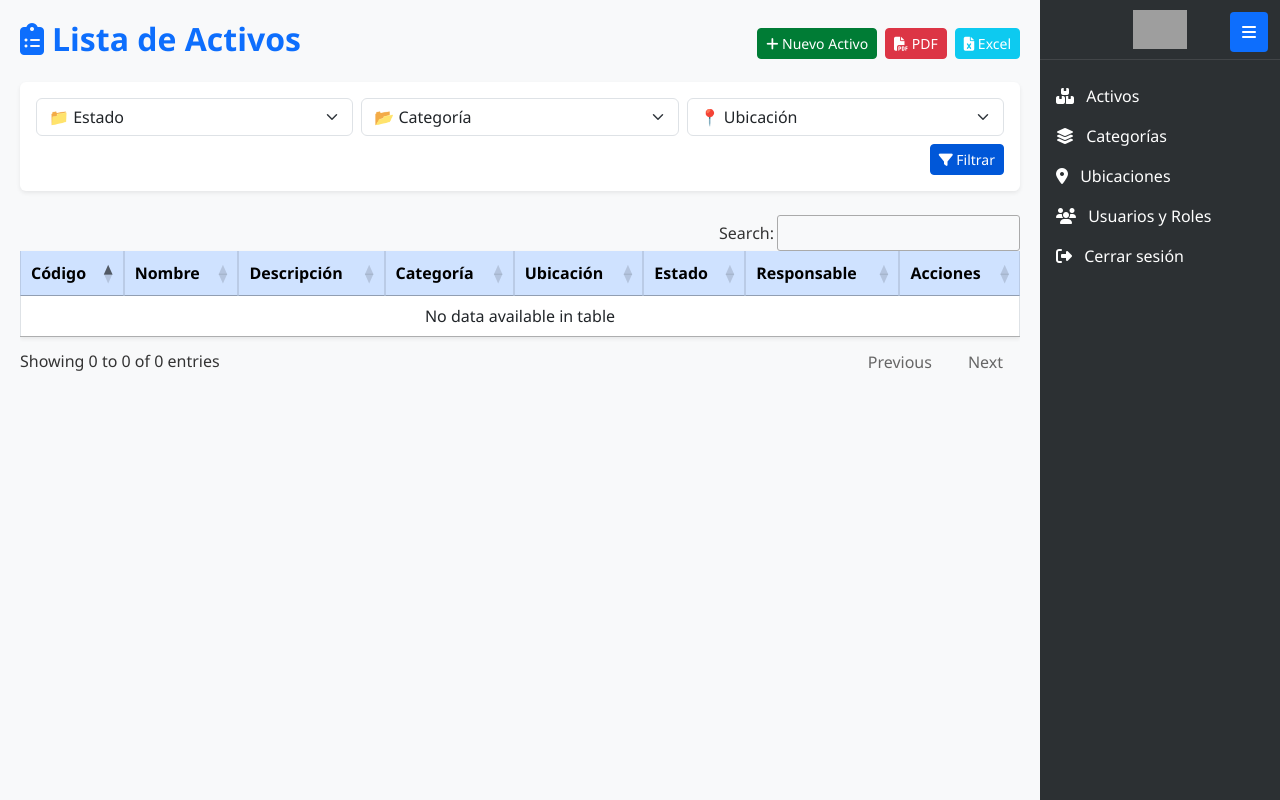
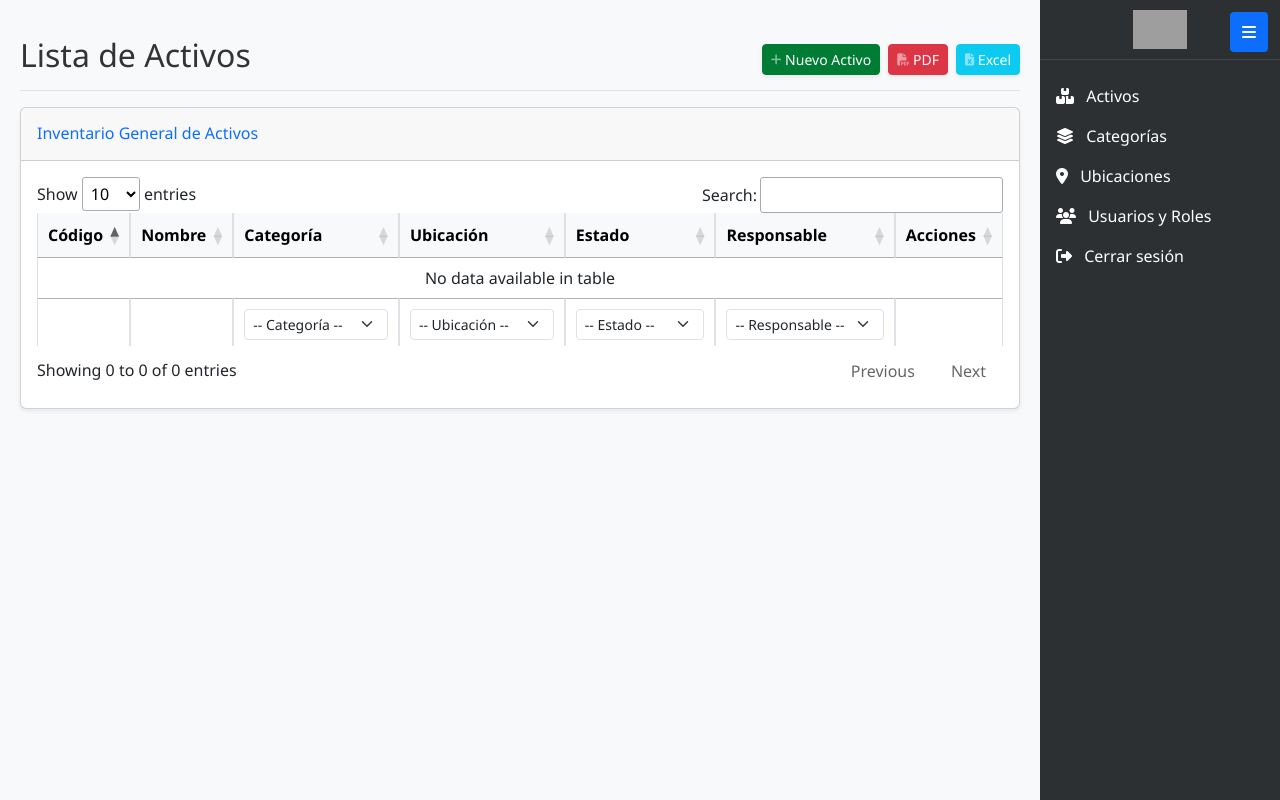
Before and after one commit to dark1212sd/inventario-cantv, a Django app: template gestion_activos/templates/gestion_activos/lista_activos.html in a window 1280 px wide. Run offline with Django 5.2, Linux system fonts and the light colour scheme; the template is opened without the code that fills it, so the values that code supplies are empty; some libraries are stand-ins or nearby versions; grey boxes are pictures that could not be loaded.

Commit message:
Changes /25/06/25 add style lista_activos

```diff
--- a/gestion_activos/templates/gestion_activos/lista_activos.html
+++ b/gestion_activos/templates/gestion_activos/lista_activos.html
@@ -1,80 +1,39 @@
 {% extends 'gestion_activos/base.html' %}
-{% load static %}
 
 {% block title %}Lista de Activos{% endblock %}
 
 {% block content %}
-<div class="d-flex justify-content-between align-items-center mb-3">
-  <h2 class="fw-bold text-primary">
-    <i class="fas fa-clipboard-list me-2"></i>Lista de Activos
-  </h2>
-  <div class="d-flex gap-2">
-    <a href="{% url 'registrar_activo' %}" class="btn btn-success btn-sm animate__animated animate__fadeIn">
-      <i class="fas fa-plus"></i> Nuevo Activo
+<div class="d-flex justify-content-between flex-wrap flex-md-nowrap align-items-center pt-3 pb-2 mb-3 border-bottom">
+    <h1 class="h2">Lista de Activos</h1>
+    <div class="btn-toolbar mb-2 mb-md-0">
+        <a href="{% url 'registrar_activo' %}" class="btn btn-sm btn-success shadow-sm me-2">
+            <i class="fas fa-plus fa-sm text-white-50"></i> Nuevo Activo
         </a>
-    <a href="{% url 'reporte_pdf' %}?estado={{ estado_seleccionado }}&categoria={{ categoria_seleccionada }}&ubicacion={{ ubicacion_seleccionada }}"
-       class="btn btn-danger btn-sm animate__animated animate__fadeIn">
-      <i class="fas fa-file-pdf"></i> PDF
+        <a href="{% url 'reporte_pdf' %}" class="btn btn-sm btn-danger shadow-sm me-2">
+            <i class="fas fa-file-pdf fa-sm text-white-50"></i> PDF
         </a>
-    <a href="{% url 'exportar_excel' %}?estado={{ estado_seleccionado }}&categoria={{ categoria_seleccionada }}&ubicacion={{ ubicacion_seleccionada }}"
-       class="btn btn-info btn-sm text-white animate__animated animate__fadeIn">
-      <i class="fas fa-file-excel"></i> Excel
+        <a href="{% url 'exportar_excel' %}" class="btn btn-sm btn-info shadow-sm text-white">
+            <i class="fas fa-file-excel fa-sm text-white-50"></i> Excel
         </a>
     </div>
 </div>
 
-<!-- Filtros -->
-<div class="bg-white shadow-sm rounded p-3 mb-4">
-  <form method="get" class="row g-2">
-    <div class="col-sm-4">
-      <select name="estado" class="form-select">
-        <option value="">📁 Estado</option>
-        <option value="activo" {% if estado_seleccionado == 'activo' %}selected{% endif %}>Activo</option>
-        <option value="inactivo" {% if estado_seleccionado == 'inactivo' %}selected{% endif %}>Inactivo</option>
-        <option value="en_mantenimiento" {% if estado_seleccionado == 'en_mantenimiento' %}selected{% endif %}>Mantenimiento</option>
-      </select>
+<div class="card shadow-sm">
+    <div class="card-header py-3">
+        <h6 class="m-0 font-weight-bold text-primary">Inventario General de Activos</h6>
     </div>
-    <div class="col-sm-4">
-      <select name="categoria" class="form-select">
-        <option value="">📂 Categoría</option>
-        {% for cat in categorias %}
-          <option value="{{ cat.id }}" {% if categoria_seleccionada == cat.id|stringformat:"s" %}selected{% endif %}>
-            {{ cat.nombre }}
-          </option>
-        {% endfor %}
-      </select>
-    </div>
-    <div class="col-sm-4">
-      <select name="ubicacion" class="form-select">
-        <option value="">📍 Ubicación</option>
-        {% for ub in ubicaciones %}
-          <option value="{{ ub.id }}" {% if ubicacion_seleccionada == ub.id|stringformat:"s" %}selected{% endif %}>
-            {{ ub.nombre }}
-          </option>
-        {% endfor %}
-      </select>
-    </div>
-    <div class="col-12 text-end mt-2">
-      <button type="submit" class="btn btn-primary btn-sm">
-        <i class="fas fa-filter"></i> Filtrar
-      </button>
-    </div>
-  </form>
-</div>
-
-<!-- Tabla -->
+    <div class="card-body">
         <div class="table-responsive">
-  <table id="tabla-activos" class="table table-bordered shadow-sm">
-    <thead class="table-primary text-center">
+            <table id="tabla-activos" class="table table-bordered table-hover" style="width:100%">
+                <thead class="table-light">
                     <tr>
                         <th>Código</th>
                         <th>Nombre</th>
-        <th>Descripción</th>
                         <th>Categoría</th>
                         <th>Ubicación</th>
                         <th>Estado</th>
                         <th>Responsable</th>
-        <th>Acciones</th>
+                        <th class="text-center">Acciones</th>
                     </tr>
                 </thead>
                 <tbody>
@@ -82,42 +41,76 @@
                     <tr>
                         <td>{{ activo.codigo }}</td>
                         <td>{{ activo.nombre }}</td>
-          <td>{{ activo.descripcion }}</td>
-          <td>{{ activo.categoria.nombre }}</td>
-          <td>{{ activo.ubicacion.nombre }}</td>
-          <td>
-            <span class="badge bg-{{ activo.estado|lower|yesno:'success,danger,warning' }}">
-              {{ activo.get_estado_display }}
-            </span>
+                        <td>{{ activo.categoria.nombre|default:"N/A" }}</td>
+                        <td>{{ activo.ubicacion.nombre|default:"N/A" }}</td>
+                        <td class="text-center">
+                            {% if activo.estado == 'activo' %}
+                                <span class="badge rounded-pill bg-success">Activo</span>
+                            {% elif activo.estado == 'en_mantenimiento' %}
+                                <span class="badge rounded-pill bg-warning text-dark">Mantenimiento</span>
+                            {% else %}
+                                <span class="badge rounded-pill bg-secondary">Inactivo</span>
+                            {% endif %}
                         </td>
                         <td>{{ activo.responsable.username|default:"No asignado" }}</td>
                         <td class="text-center">
-            <a href="{% url 'editar_activo' activo.pk %}" class="btn btn-warning btn-sm">✏️</a>
-            <a href="{% url 'eliminar_activo' activo.pk %}" class="btn btn-danger btn-sm">🗑️</a>
+                            <a href="{% url 'editar_activo' activo.pk %}" class="btn btn-sm btn-outline-warning" title="Editar">
+                                <i class="fas fa-pencil-alt"></i>
+                            </a>
+                            <a href="{% url 'eliminar_activo' activo.pk %}" class="btn btn-sm btn-outline-danger" title="Eliminar">
+                                <i class="fas fa-trash-alt"></i>
+                            </a>
                         </td>
                     </tr>
                     {% endfor %}
                 </tbody>
+                <tfoot>
+                    <tr>
+                        <th></th> <th></th> <th>Categoría</th>
+                        <th>Ubicación</th>
+                        <th>Estado</th>
+                        <th>Responsable</th>
+                        <th></th> </tr>
+                </tfoot>
             </table>
+        </div>
+    </div>
 </div>
 {% endblock %}
 
 {% block extra_js %}
 <script>
-  $(document).ready(function () {
-    const table = $('#tabla-activos').DataTable({
+$(document).ready(function() {
+    $('#tabla-activos tfoot th').each(function() {
+        var title = $(this).text();
+        // Añade un input de búsqueda solo a las columnas con título en el footer
+        if (title) {
+            $(this).html('<input type="text" class="form-control form-control-sm" placeholder="Buscar ' + title + '" />');
+        }
+    });
+
+    var table = $('#tabla-activos').DataTable({
         language: {
             url: '//cdn.datatables.net/plug-ins/1.13.4/i18n/es-ES.json'
         },
-      dom: 'ftip',
+        initComplete: function() {
+            this.api().columns([2, 3, 4, 5]).every(function() { // Columnas: Categoria, Ubicacion, Estado, Responsable
+                var column = this;
+                var select = $('<select class="form-select form-select-sm"><option value="">-- ' + $(column.header()).html() + ' --</option></select>')
+                    .appendTo($(column.footer()).empty())
+                    .on('change', function() {
+                        var val = $.fn.dataTable.util.escapeRegex($(this).val());
+                        column.search(val ? '^' + val + '$' : '', true, false).draw();
                     });
 
-    // Estilo personalizado al buscador
-    const input = $('#tabla-activos_filter input');
-    input.attr('placeholder', 'Buscar activo');
-    input.addClass('form-control rounded-pill ps-5');
-    input.before('<i class="fas fa-search position-absolute ms-3 mt-2 text-muted"></i>');
-    $('#tabla-activos_filter').css('position', 'relative');
+                column.data().unique().sort().each(function(d, j) {
+                    if(d) { // No añadir opciones vacías
+                        select.append('<option value="' + d + '">' + d + '</option>');
+                    }
+                });
+            });
+        }
+    });
 });
 </script>
 {% endblock %}
--- a/gestion_activos/views.py
+++ b/gestion_activos/views.py
@@ -17,7 +17,7 @@ import openpyxl
 from django.template.loader import render_to_string
 from django.http import HttpResponse
 from io import BytesIO
-
+from xhtml2pdf import pisa
 
 # ==============================================================================
 # VISTAS DE ÍNDICE Y AUTENTICACIÓN
```
Also changed, not shown: gestion_activos/templates/gestion_activos/vista_bitacora.html (+39 -17 lines). Lines whose indentation alone changed are shown as unchanged.
